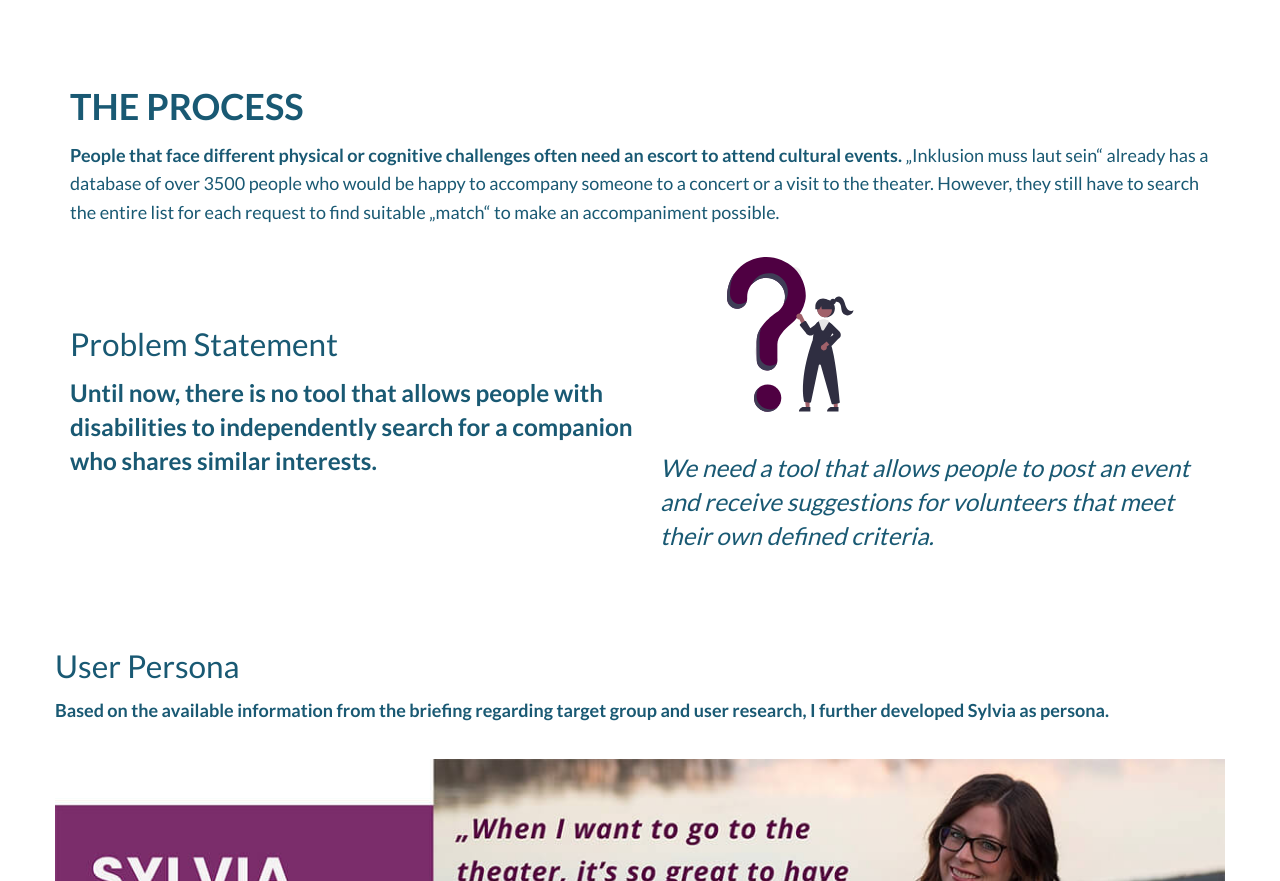
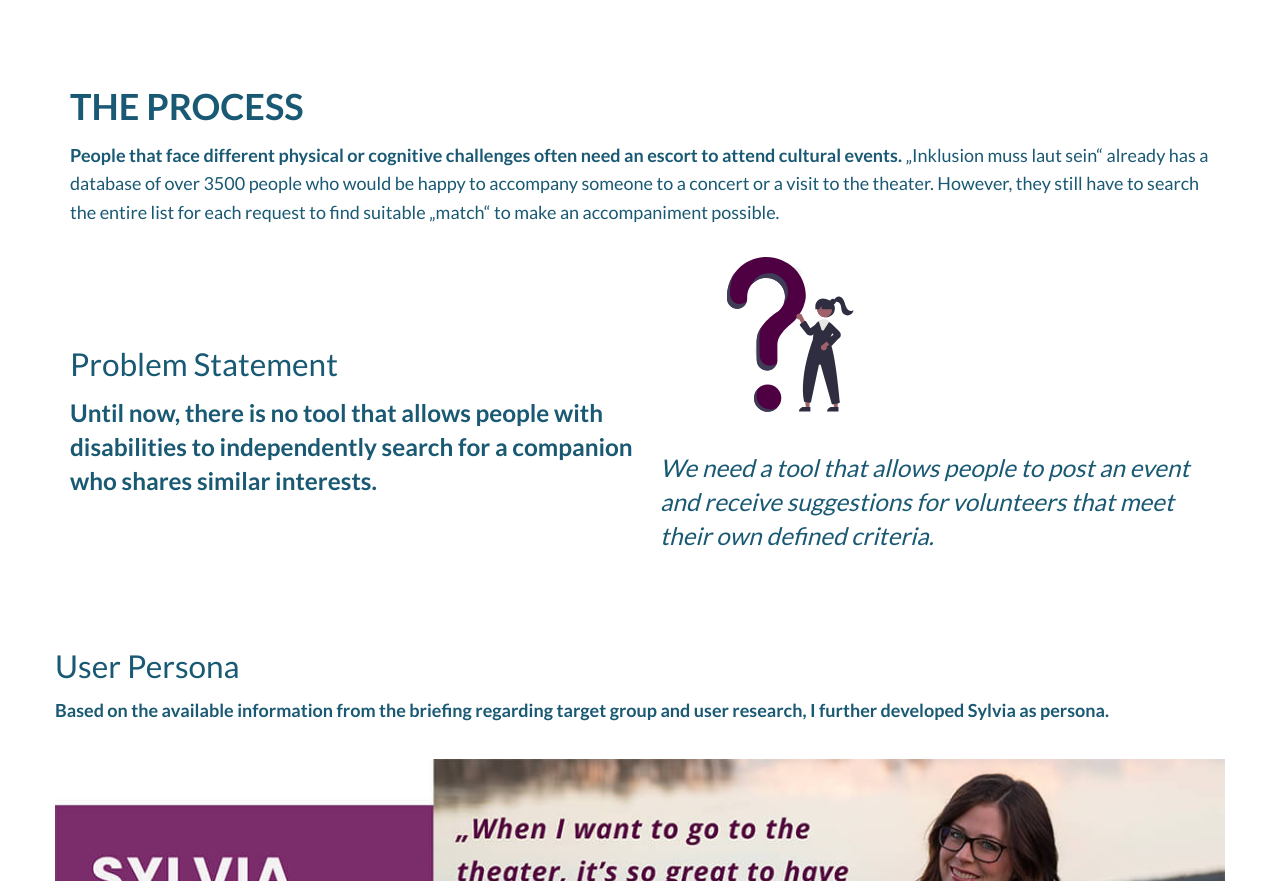
Before and after one commit to FrauQue/portfolio-website, a plain HTML site: page wingbuddy.html in a window 1280 px wide. Shown: the part 3239-4120 px from the top of the page. Drawn offline with nearby package versions, Linux system fonts and the light colour scheme.

Commit message:
Update wingbuddy.html

```diff
--- a/wingbuddy.html
+++ b/wingbuddy.html
@@ -107,14 +107,16 @@
                 <img src="img/wingbuddy/all_screens_overview_desk.png" alt="Wingbuddy Overview">
               </picture>
             </div>
+            </div>
 
+           <div class="container">
             <div class="margin-top-80">
               <h2>The Process</h2>
               <p><b>People that face different physical or cognitive challenges often need an escort to attend cultural events.</b> „Inklusion muss laut sein“ already has a database of over 3500 people who would be happy to accompany someone to a
                 concert or a visit to the theater. However, they still have to search the entire list for each request to find suitable „match“ to make an accompaniment possible.</p>
             </div>
             <div class="row col-md-6 col-lg-6">
-            <h3 class="margin-top-60">Problem Statement</h3>
+            <h3 class="margin-top-80">Problem Statement</h3>
               <h4><b>Until now, there is no tool that allows people with disabilities to independently search for a companion who shares similar interests.</b></h4>
             </div>
             <div>
@@ -125,9 +127,8 @@
             </div>
             </div>
             </div>
-            </div>
 
-            <div class="container">
+
             <div class="row margin-top-60">
               <h3>User Persona</h3>
               <p><b>Based on the available information from the briefing regarding target group and user research, I further developed Sylvia as persona.</b></p>
```
